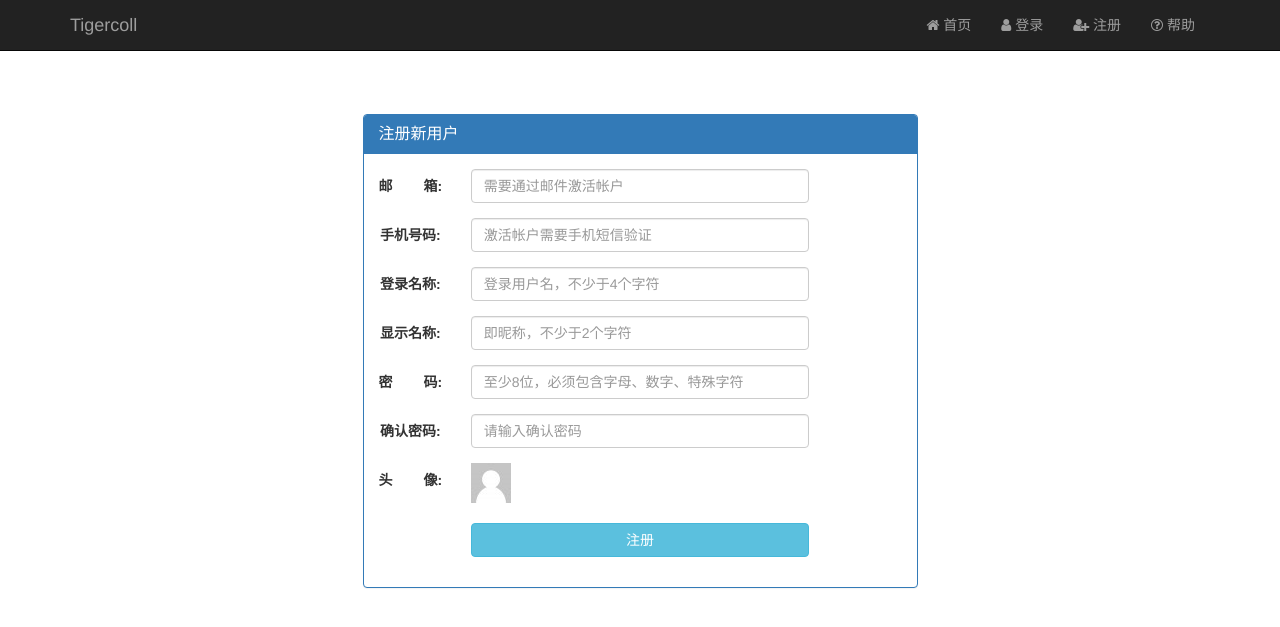
After one commit to Tigercoll/BBS, a Django app: page /register/ in a window 1280 px wide. The commit adds this page. Shown: the top 627 px of the page. Run offline with Django 3.2, Linux system fonts and the light colour scheme; some libraries are stand-ins or nearby versions.

Commit message:
2018.11.27
更新注册信息

```diff
--- a/BBS/urls.py
+++ b/BBS/urls.py
@@ -23,4 +23,5 @@ urlpatterns = [
     path('login/',LoginView.as_view(),name='login'),
     path('index/',IndexView.as_view(),name='index'),
     path('logout/',LogoutView.as_view(),name='logout'),
+    path('register/',RegisterView.as_view(),name='register'),
 ]
--- a/bbs_blog/forms.py
+++ b/bbs_blog/forms.py
@@ -11,6 +11,9 @@ class RegisterForm(forms.Form):
             'max_length':'用户名不能超过16位',
             'required':"用户名不能为空"
         },
+        widget=forms.widgets.TextInput(
+            attrs={'class':'form-control'}
+        )
 
     )
     password = forms.CharField(
@@ -25,3 +28,15 @@ class RegisterForm(forms.Form):
             "required": "密码不能为空",
         }
     )
+    re_password = forms.CharField(
+        min_length=6,
+        label="确认密码",
+        widget=forms.widgets.PasswordInput(
+            attrs={"class": "form-control"},
+            render_value=True,
+        ),
+        error_messages={
+            "min_length": "确认密码至少要6位！",
+            "required": "确认密码不能为空",
+        }
+    )
--- a/bbs_blog/views.py
+++ b/bbs_blog/views.py
@@ -1,7 +1,7 @@
 from django.shortcuts import render,HttpResponse,redirect
 
 # Create your views here.
-
+from bbs_blog import forms
 from django.views import View
 
 from django.contrib import auth
@@ -33,6 +33,26 @@ class IndexView(View):
 
 
 
+class RegisterView(View):
+    def get(self,request):
+        form_obj = forms.RegisterForm()
+        return render(request,'register.html',context={'form_obj':form_obj})
+
+
+
+
+
+
+
+
+
+
+
+
+
+
+
+
 class UpLoad(View):
     def get(self,request):
         return  render(request,'upload.html')
--- a/static/mystyle.css
+++ b/static/mystyle.css
@@ -1,38 +1,8 @@
-/*登录页面的自定义样式*/
-.login-form {
-    margin-top: 70px;
+/*注册页面样式*/
+.my-content {
+  padding-top: 10%;
 }
 
-.login-error {
+.help-block{
     color: red;
 }
-
-.valid-img {
-    height: 35px;
-    width: 220px;
-}
-
-/*注册页面的自定义样式*/
-.reg-form {
-    margin-top: 70px;
-}
-
-#avatar-img {
-    width: 80px;
-    height: 80px;
-}
-
-
-/* 博客主页面 自定义样式*/
-.author-img {
-    width: 80px;
-    height: 80px;
-}
-
-.article-footer span {
-    margin-right: 15px;
-}
-
-.article-footer {
-    margin-top: 10px;
-}
--- /dev/null
+++ b/templates/register.html
@@ -0,0 +1,162 @@
+<!DOCTYPE html>
+<html lang="en">
+<head>
+    <meta charset="UTF-8">
+    <title>注册</title>
+    <meta http-equiv="x-ua-compatible" content="IE=edge">
+    <meta name="viewport" content="width=device-width, initial-scale=1">
+    <link rel="stylesheet" href="/static/bootstrap/css/bootstrap.min.css">
+    <link rel="stylesheet" href="/static/mystyle.css">
+    <link rel="stylesheet" href="/static/fontawesome/css/font-awesome.min.css">
+
+
+</head>
+<body>
+{#导航栏开始#}
+<nav class="navbar navbar-inverse navbar-fixed-top">
+    <div class="container">
+        <div class="navbar-header">
+
+            <a class="navbar-brand" href={% url  "index" %}>Tigercoll</a>
+        </div>
+        <div id="navbar" class="navbar-collapse collapse pull-right">
+            <ul class="nav navbar-nav">
+                <li class=""><a href={% url  "index" %}><i class="fa fa-home"></i> 首页</a>
+                <li><a href={% url 'login' %}><i class="fa fa-user"></i> 登录</a></li>
+                <li><a href={% url 'register' %}><i class="fa fa-user-plus"></i> 注册</a></li>
+                <li><a href="#"><i class="fa fa-question-circle-o"></i> 帮助</a></li>
+            </ul>
+        </div><!--/.nav-collapse -->
+    </div>
+</nav>
+{#导航栏结束#}
+
+<div class="container">
+    <div class="my-content">
+        <div class="row">
+            <div class="col-md-6 col-lg-offset-3">
+                <div class="panel panel-primary">
+                    <div class="panel-heading">
+                        <h3 class="panel-title text-left">注册新用户</h3>
+                    </div>
+                    <div class="panel-body">
+                        <form class="form-horizontal">
+                            {% csrf_token %}
+                            <div class="form-group">
+                                <label for="id_email" class="col-sm-2 control-label">邮&nbsp;&nbsp;&nbsp;&nbsp;&nbsp;&nbsp;&nbsp;&nbsp;箱:</label>
+                                <div class="col-sm-8">
+                                    <input type="email" class="form-control" id="id_email" name="email" placeholder="需要通过邮件激活帐户">
+                                    <span class="help-block pull-right hide">邮箱地址不能为空</span>
+                                </div>
+                            </div>
+                            <div class="form-group">
+                                <label for="id_phone" class="col-sm-2 control-label">手机号码:</label>
+                                <div class="col-sm-8">
+                                    <input type="text" class="form-control" id="id_phone" name="phone"
+                                           placeholder="激活帐户需要手机短信验证">
+                                    <span class="help-block pull-right hide">手机号码不能为空</span>
+                                </div>
+                            </div>
+                            <div class="form-group">
+                                <label for="login_name" class="col-sm-2 control-label">登录名称:</label>
+                                <div class="col-sm-8">
+                                    <input type="text" class="form-control" id="login_name" name="login_name"
+                                           placeholder="登录用户名，不少于4个字符">
+                                    <span class="help-block pull-right hide">登录名称不能为空</span>
+                                </div>
+                            </div>
+                            <div class="form-group">
+                                <label for="nick_name" class="col-sm-2 control-label">显示名称:</label>
+                                <div class="col-sm-8">
+                                    <input type="text" class="form-control" id="nick_name" name="nick_name"
+                                           placeholder="即昵称，不少于2个字符">
+                                    <span class="help-block pull-right hide">显示名称不能为空</span>
+                                </div>
+                            </div>
+                            <div class="form-group">
+                                <label for="password" class="col-sm-2 control-label">密&nbsp;&nbsp;&nbsp;&nbsp;&nbsp;&nbsp;&nbsp;&nbsp;码:</label>
+                                <div class="col-sm-8">
+                                    <input type="password" class="form-control" id="password" name="password"
+                                           placeholder="至少8位，必须包含字母、数字、特殊字符">
+                                    <span class="help-block pull-right hide">密码不能为空</span>
+                                </div>
+                            </div>
+                            <div class="form-group">
+                                <label for="re_password" class="col-sm-2 control-label">确认密码:</label>
+                                <div class="col-sm-8">
+                                    <input type="password" class="form-control" id="re_password" name="re_password"
+                                           placeholder="请输入确认密码">
+                                    <span class="help-block pull-right hide">确认密码不能为空</span>
+                                </div>
+                            </div>
+                            <div class="form-group">
+                                <label for="InputFile" class="col-sm-2 control-label">头&nbsp;&nbsp;&nbsp;&nbsp;&nbsp;&nbsp;&nbsp;&nbsp;像:</label>
+                                <div class="col-sm-8">
+                                     <label for="header_img"><img id="avatar-img" src="/static/img/default.png" alt=""></label>
+                                    <input type="file" accept="image/*" name="avatar" id="header_img" style="display: none">
+                                </div>
+                            </div>
+                            <div class="form-group">
+                                <div class="col-sm-offset-2 col-sm-8">
+                                    <button id="register-button" type="button" class="btn btn-info btn-block">注册</button>
+                                </div>
+                            </div>
+                        </form>
+                    </div>
+                </div>
+            </div>
+        </div>
+    </div>
+</div>
+<script type="text/javascript" src="/static/jquery-3.3.1.js"></script>
+<script type="text/javascript" src="/static/bootstrap/js/bootstrap.min.js"></script>
+<script type="text/javascript" src="/static/setupajax.js"></script>
+<script>
+    $formInputEle = $("form input");
+    {#当失去焦点时检查input框里的内容是否为空#}
+    $formInputEle.blur(function () {
+        $(this).each(function () {
+            if ($(this).val()){
+            }
+            else{
+                $(this).next().removeClass("hide")
+            }
+        })
+    });
+    {#当获取焦点时清除提示信息#}
+    $formInputEle.focus(function () {
+        $(this).each(function () {
+            if ($(this).val()){
+
+            }
+            else{
+                $(this).next().addClass("hide")
+            }
+        })
+    });
+
+    $("#register-button").click(function () {
+        var formData ={
+           email:$("#id_email").val(),
+            phone:$("#id_phone").val(),
+            login_name:$("#login_name").val(),
+            nick_name:$("#nick_name").val(),
+            password:$("#password").val(),
+            re_password:$("#re_password").val(),
+            header_img:$("#header_img")[0].files[0],
+            csrfmiddlewaretoken: $("[name='csrfmiddlewaretoken']").val()
+
+        };
+        $.ajax({
+            url:'/register/',
+            type:'post',
+            data:formData,
+            success
+        })
+
+
+
+    })
+</script>
+</body>
+</html>
```
Also changed, not shown: db.sqlite3.
